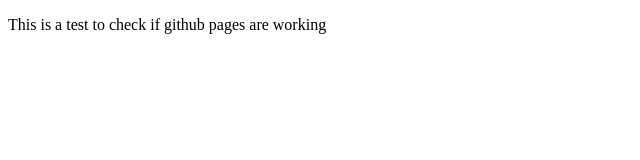
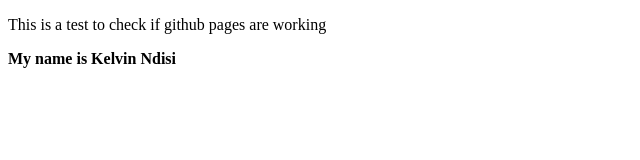
Before and after one commit to kelvindisi/kelvindisi.github.io, a plain HTML site: page index.html in a window 1280 px wide. Shown: the whole page, without its empty margins (0-640 px from the left). Drawn offline with Linux system fonts and the light colour scheme.

Commit message:
Modified file, added my name to the file

```diff
--- a/index.html
+++ b/index.html
@@ -8,5 +8,6 @@
 </head>
 <body>
     <p>This is a test to check if github pages are working</p>
+    <p><b>My name is Kelvin Ndisi</b></p>
 </body>
 </html>
```
